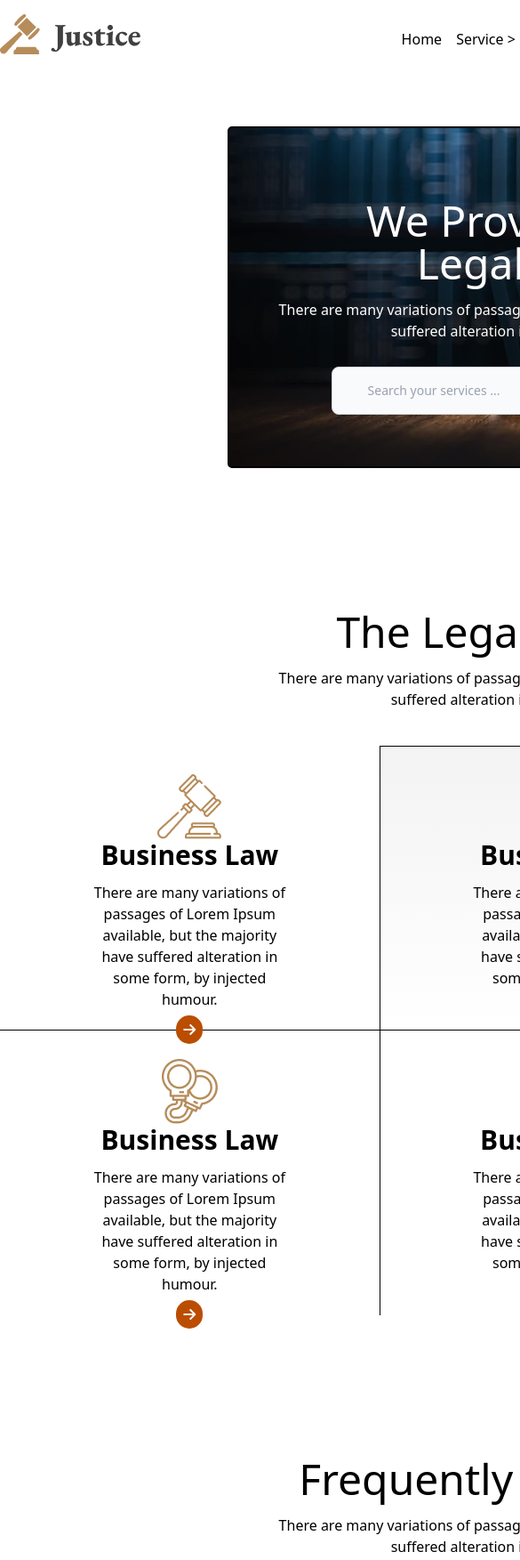
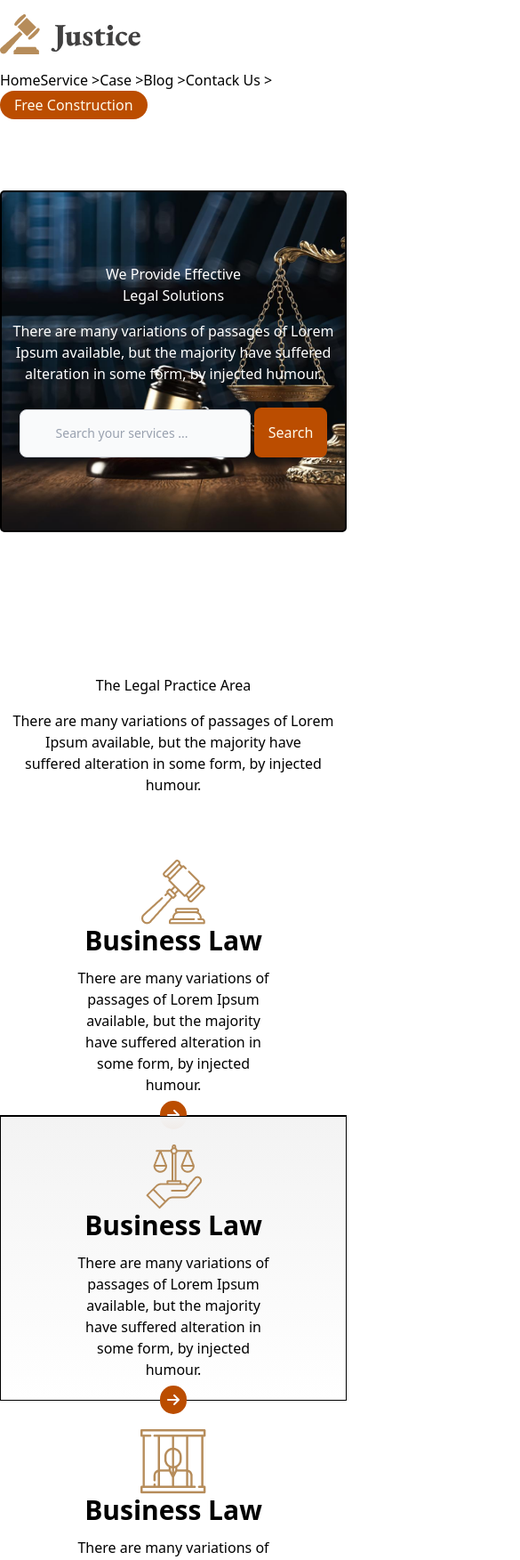
Before and after one commit to student-Imran/PH-Module-11-practice, a plain HTML site: page index.html in a window 390 px wide. Shown: the top 1753 px of the page at 89% size, 585 px wide, since content can reach past the window. Drawn offline with nearby package versions, Linux system fonts and the light colour scheme.

Commit message:
Response nav,banner,grid item for small device-640px

```diff
--- a/index.html
+++ b/index.html
@@ -13,13 +13,13 @@
     />
     <title>Document</title>
   </head>
-  <body>
-    <div class="container w-7xl mx-auto">
+  <body class="overflow-x-hidden">
+    <div class="mx-auto w-full sm:w-[640px] xl:w-[1280px]">
       <header>
-        <nav class="flex justify-between my-4">
+        <nav class="flex flex-wrap justify-between  my-4">
           <img src="./images/logo2.png" alt="" />
           <div>
-            <ul class="flex space-x-4 pt-4">
+            <ul class="flex pt-4 xl:space-x-4 sm:space-x-0">
               <li>Home</li>
               <li>Service ></li>
               <li>Case ></li>
@@ -34,10 +34,10 @@
           </button>
         </nav>
         <div
-          class="w-3xl h-96 border-2 rounded-[5px] mx-auto my-20 bg-[url('./images/banner.png')] bg-cover bg-center"
+          class="w-full sm:w-full xl:w-3xl h-96 border-2 rounded-[5px] mx-auto my-20 bg-[url('./images/banner.png')] bg-cover bg-center"
         >
-          <div class="w-2xl mx-auto text-center mt-20 text-white">
-            <h1 class="text-5xl">We Provide Effective <br />Legal Solutions</h1>
+          <div class="w-full xl:w-2xl mx-auto text-center mt-20 text-white">
+            <h1 class="sm:text-3xl xl:text-5xl">We Provide Effective <br />Legal Solutions</h1>
             <p class="text-1xl mt-4">
               There are many variations of passages of Lorem Ipsum available,
               but the majority have suffered alteration in some form, by
@@ -46,7 +46,7 @@
             <input
               type="search"
               id="default-search"
-              class="mt-7 w-md p-4 ps-10 text-sm text-gray-900 border border-gray-300 rounded-lg bg-gray-50 placeholder-gray-400"
+              class="sm:w-fit  mt-7 xl:w-md p-4 ps-10 text-sm text-gray-900 border border-gray-300 rounded-lg bg-gray-50 placeholder-gray-400"
               placeholder="Search your services ..."
               required
             />
@@ -58,16 +58,16 @@
           </div>
         </div>
       </header>
-      <main class="mt-40">
+      <main class="overflow-x-hidden mt-40">
         <div class="mx-auto text-center mb-10">
-          <h1 class="text-5xl">The Legal Practice Area</h1>
-          <p class="text-1xl mt-4">
+          <h1 class="sm:text-3xl sm:w-full xl:text-5xl">The Legal Practice Area</h1>
+          <p class="sm:w-full text-1xl mt-4">
             There are many variations of passages of Lorem Ipsum available, but
             the majority have <br />
             suffered alteration in some form, by injected humour.
           </p>
         </div>
-        <div class="grid grid-cols-3 gap-0">
+        <div class="grid gap-0 xl:grid-cols-3 sm:grid-cols-2">
           <div class="w-full h-80 flex justify-center items-center border-b">
             <div class="h-64 w-56 text-center">
               <img class="mx-auto" src="./images/business.png" alt="" />
@@ -164,7 +164,7 @@
             </div>
           </div>
         </div>
-        <div class="mx-auto text-center mt-40">
+        <div class="hidden mx-auto text-center mt-40">
           <h1 class="text-5xl">Frequently Asked Question</h1>
           <p class="text-1xl mt-4">
             There are many variations of passages of Lorem Ipsum available, but
@@ -173,7 +173,7 @@
           </p>
         </div>
         <div class="w-6xl h-[500px] mx-auto flex mt-20 gap-3">
-          <div class="flex-1/3 h-full">
+          <div class="hidden flex-1/3 h-full">
             <div class="h-32 bg-[rgb(243,243,243)] text-center rounded-2xl">
               <h1 class="text-base font-bold pt-2">
                 1.Are application fee waivers available?-
@@ -206,9 +206,9 @@
               </h1>
             </div>
           </div>
-          <img class="h-full flex-1/3" src="./images/faq.png" alt="" />
+          <img class="hidden h-full flex-1/3" src="./images/faq.png" alt="" />
         </div>
-        <div class="mx-auto mt-40 text-center">
+        <div class="hidden mx-auto mt-40 text-center">
           <h1 class="text-2xl font-bold">Contact With Us</h1>
           <p class="w-2xl mx-auto text-gray-600 mt-4">
             There are many variations of passages of Lorem Ipsum available, but
@@ -217,7 +217,7 @@
           </p>
         </div>
 
-        <div class="w-4xl mt-12 h-96 mx-auto flex gap-7">
+        <div class="hidden w-4xl mt-12 h-96 mx-auto flex gap-7">
           <div class="grid grid-cols-2 grid-rows-2 flex-1/2">
             <div class="text-center bg-[rgb(243,243,243)]">
               <img class="mx-auto my-6" src="./images/location.png" alt="" />
@@ -273,7 +273,7 @@
           </div>
         </div>
       </main>
-      <footer class="mt-40">
+      <footer class="mt-40 hidden">
         <div class="w-full h-80 bg-gray-900 flex justify-around items-center">
           <div class="w-56 h-72 mt-6">
             <div class="text-center">
```
